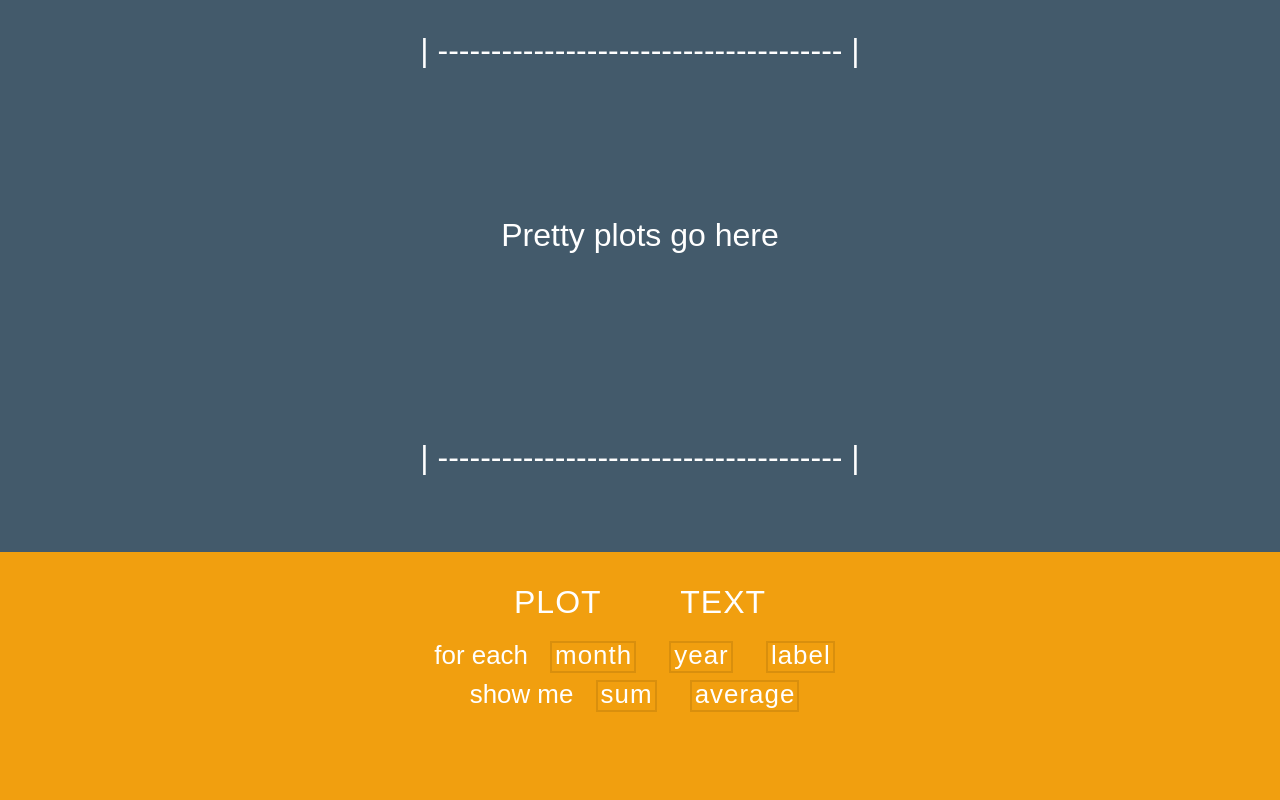
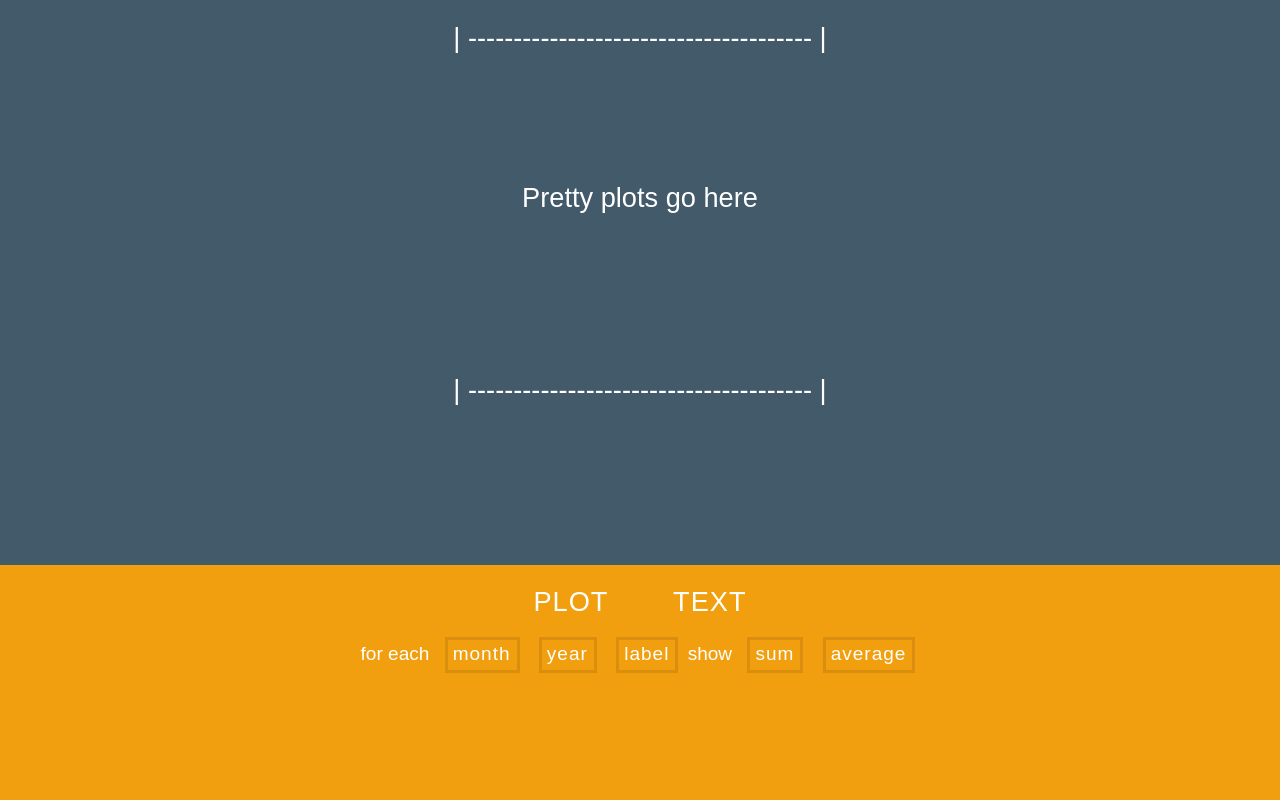
Before and after one commit to kjempelodott/banan, a Python web app: template banan/template/layout.html in a window 1280 px wide. Run offline with Jinja, Linux system fonts and the light colour scheme; the template is opened without the code that fills it, so the values that code supplies are empty; some libraries are stand-ins or nearby versions.

Commit message:
added nice jQuery button click event function. added Query handler skeleton class to server

```diff
--- a/banan/template/layout.html
+++ b/banan/template/layout.html
@@ -2,10 +2,10 @@
 <html>
 <head>
   <meta http-equiv="Content-Type" content="text/html; charset=UTF-8">
+  <link href="banan/template/static/banan.css" rel="stylesheet" type="text/css">
   <link href="banan/template/static/effects.css" rel="stylesheet" type="text/css">
-  <link href="banan/template/static/banan.css" rel="stylesheet" type="text/css">
-  <script src="banan/template/static/toggleview.js" rel="stylesheet"
-  type="text/javascript"></script>
+  <script src="//ajax.googleapis.com/ajax/libs/jquery/2.1.4/jquery.min.js"></script>
+  <script src="banan/template/static/buttons.js" type="text/javascript"></script>
 </head>
 <body>
 
@@ -26,32 +26,37 @@ Pretty plots go here<br>
 
 <section class="control">
 
-  <nav class="ctrl">
-    <a href="#">PLOT</a>
-    <a href="#">TEXT</a>
-  </nav>
+  <div class="ctrl">
+    <a>PLOT</a>
+    <a>TEXT</a>
+  </div>
+
 
   <div class="query">
-    <div class="for-each">
+
+    <form action="" name="dataselect"></form>
+
+    <span class="foreach">
       for each
-      <a href="#" onclick="hide('average'); switch('labels', 'period');">month</a>
-      <a href="#" onclick="hide('average'); switch('labels', 'period');">year</a>
-      <a href="#" onclick="show('average'); switch('period', 'labels');">label</a>
+      <a class="inactive" id="month">month</a>
+      <a class="inactive" id="year">year</a>
+      <a class="inactive" id="label">label</a>
+    </span>
+
+    <span class="show">
+      show
+      <a class="inactive" id="sum">sum</a>
+      <a class="inactive" id="average">average</a>
+    </span>
+
+    <div class="select">
+      <span class="select">
+	<a style="display: none;" id="labels">labels</a>
+	<a style="display: none;" id="period">period</a>
+      </span>
     </div>
 
-    <div class="show-me">
-      show me
-      <a href="#" id="sum">sum</a>
-      <a href="#" id="average">average</a>
-    </div>
 
-    <div class="select-labels" id="labels" style="display: none;">
-      <a href="#">labels</a>
-    </div>
-
-    <div class="select-period" id="period" style="display: none;">
-      <a href="#">month</a>
-      <a href="#">year</a>
     </div>
 
   </div>
--- a/banan/template/static/banan.css
+++ b/banan/template/static/banan.css
@@ -1,5 +1,5 @@
 body {
-    font-size: 2em;
+    font-size: 1.7em;
     text-align: center;
     font-weight: lighter;
     font-family: sans-serif;
@@ -13,33 +13,38 @@ body {
 	width: 100%;
 	color: #ffffff;
 	position: absolute;
-	padding: 1em 0 1em 0;
+	padding: .8em 0 .5em 0;
     }
 
     .main {
-	min-height: 77%;
+	min-height: 75%;
 	background-color: #435a6b;
     }
 
     .control {
-	height: 23%;
+	height: 25%;
 	bottom: 0;
 	background-color: #f19f0f;
     }
 
-    nav { margin-bottom: 20px; }
+    .ctrl {
+	margin-bottom: 25px;
+    }
 
-    div {
-	font-size: .9em;
-	margin: 10px;
+    .query {
+	font-size: .7em;
+    }
+
+    .select {
+	margin-top: 25px
     }
 }
 
 a {
+    outline: none;
     position: relative;
-    outline: none;
     text-decoration: none;
     color: #ffffff;
-    margin: 15px;
+    margin: 10px;
     letter-spacing: 1px;
 }
--- a/banan/template/static/effects.css
+++ b/banan/template/static/effects.css
@@ -35,7 +35,7 @@
 
 
 .query a {
-	padding-left: 5px
+	padding: 6px 3px 3px 8px;
 }
 
 .query a::before,
@@ -45,7 +45,7 @@
 	left: 0;
 	width: 100%;
 	height: 100%;
-	border: 2px solid rgba(0,0,0,0.1);
+	border: 3px solid rgba(0,0,0,0.1);
 	content: '';
 	-webkit-transition: -webkit-transform 0.3s, opacity 0.3s;
 	-moz-transition: -moz-transform 0.3s, opacity 0.3s;
@@ -53,6 +53,7 @@
 }
 
 .query a::after  {
+        border: 2px solid;
 	border-color: #fff;
 	opacity: 0;
 	-webkit-transform: translateY(-7px) translateX(6px);
@@ -60,6 +61,7 @@
 	transform: translateY(-7px) translateX(6px);
 }
 
+.query a.active::before,
 .query a:hover::before,
 .query a:focus::before {
 	opacity: 0;
@@ -68,8 +70,9 @@
 	transform: translateY(5px) translateX(-5px);
 }
 
+.query a.active::after,
 .query a:hover::after,
-.query a:focus::after  {
+.query a:focus::after {
 	opacity: 1;
 	-webkit-transform: translateY(0px) translateX(0px);
 	-moz-transform: translateY(0px) translateX(0px);
--- a/banan/template/static/toggleview.js
+++ /dev/null
@@ -1,12 +0,0 @@
-function hide(id) {
-    document.getElementById(id).style.visibility = 'hidden';
-}
-
-function show(id) {
-    document.getElementById(id).style.visibility = 'visible';
-}
-
-function switch(on, off) {
-    document.getElementById(off).style.display = 'none';
-    document.getElementById(on).style.display = 'block';
-}
```
Also changed, not shown: banan/server.py (+72 -15 lines), banan/template/static/buttons.js (added, +36 -0 lines).
